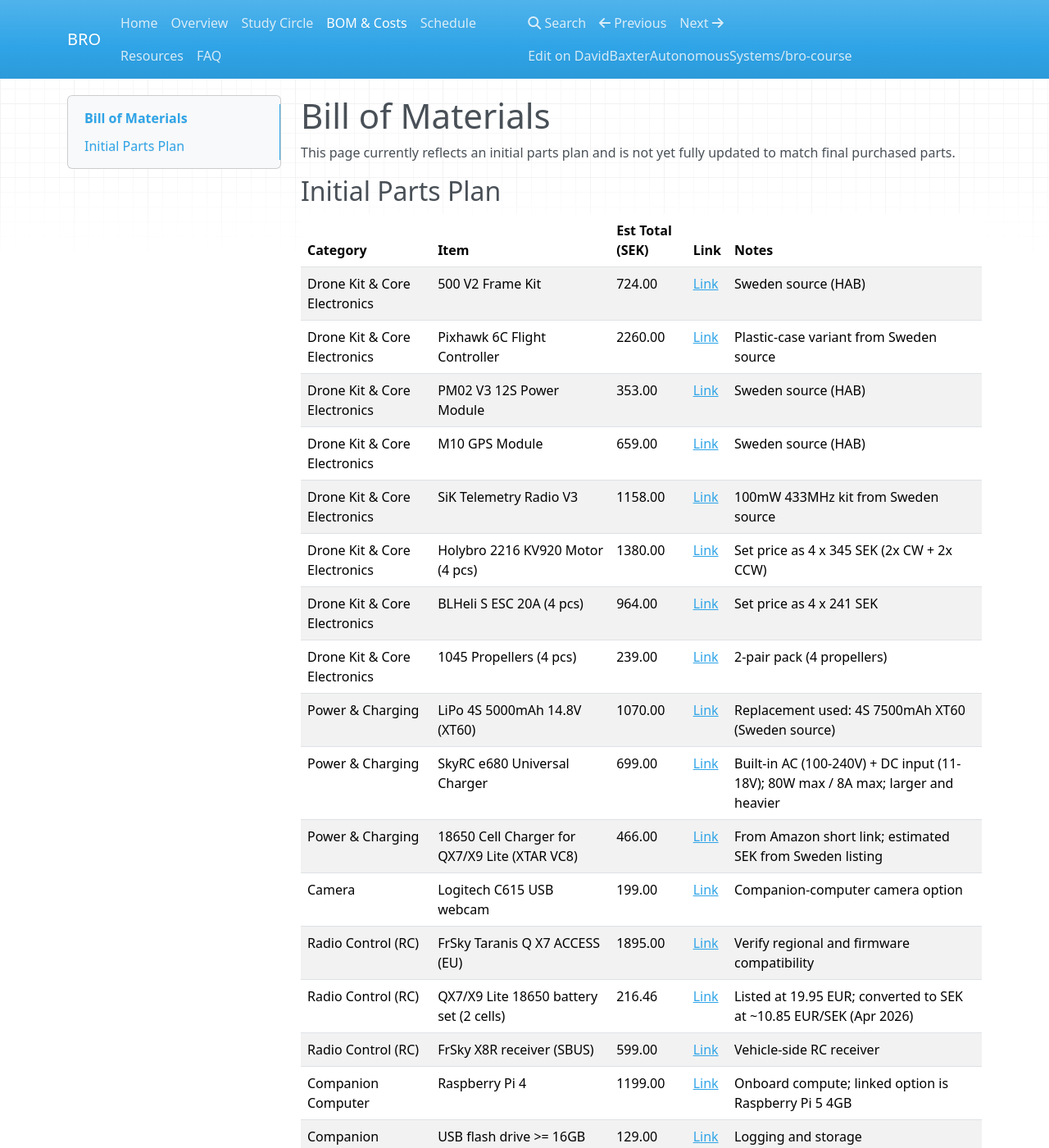
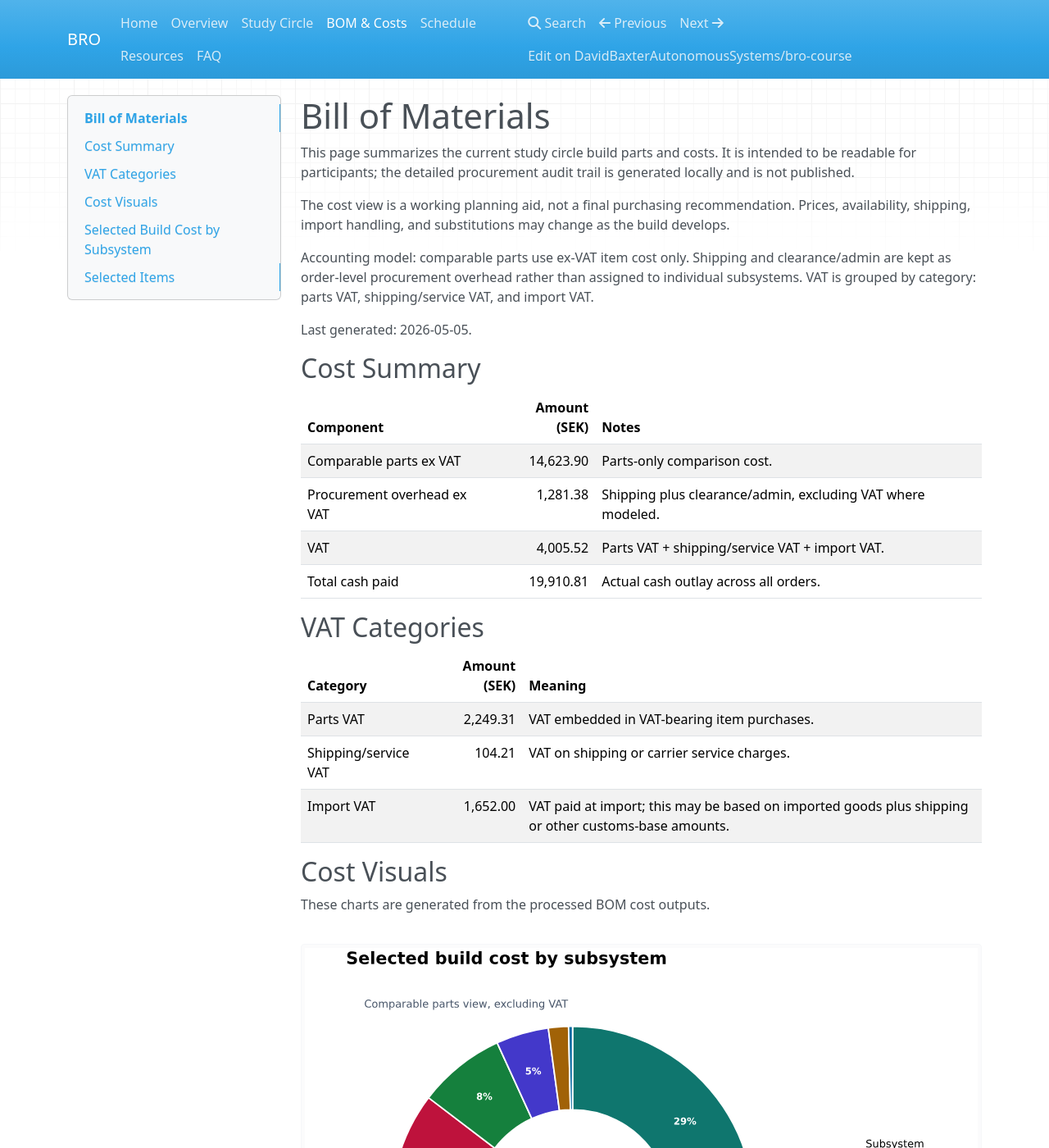
Before and after one commit to DavidBaxterAutonomousSystems/bro-course, an MkDocs documentation site: the page built from docs/bom.md, in a window 1280 px wide and 1400 px high. Shown: the whole window at 82% size. Built offline with MkDocs 1.6.1, drawn with Linux system fonts in a browser that asks for light colours; nearby versions of some CDN libraries; some of the changed text lies outside the part shown.

Commit message:
docs: publish summarized BOM view

```diff
--- a/docs/bom.md
+++ b/docs/bom.md
@@ -1,28 +1,95 @@
 # Bill of Materials
 
-This page currently reflects an initial parts plan and is not yet fully updated to match final purchased parts.
+This page summarizes the current study circle build parts and costs. It is intended to be readable for participants; the detailed procurement audit trail is generated locally and is not published.
 
-## Initial Parts Plan
+The cost view is a working planning aid, not a final purchasing recommendation. Prices, availability, shipping, import handling, and substitutions may change as the build develops.
 
-| Category | Item | Est Total (SEK) | Link | Notes |
-| --- | --- | --- | --- | --- |
-| Drone Kit & Core Electronics | 500 V2 Frame Kit | 724.00 | [Link](https://hab.se/modeller-delar/holybro-s500-v2-frame-kit) | Sweden source (HAB) |
-| Drone Kit & Core Electronics | Pixhawk 6C Flight Controller | 2260.00 | [Link](https://www.elefun.se/vara-70412/fpv-dronare-flight-controller-holybro-pixhawk-6c-plastic-case?show=monitor) | Plastic-case variant from Sweden source |
-| Drone Kit & Core Electronics | PM02 V3 12S Power Module | 353.00 | [Link](https://hab.se/elektronik-batterier/holybro-pm02-v3-power-module-12s) | Sweden source (HAB) |
-| Drone Kit & Core Electronics | M10 GPS Module | 659.00 | [Link](https://hab.se/elektronik-batterier/holybro-m10-gps-secondary-gps) | Sweden source (HAB) |
-| Drone Kit & Core Electronics | SiK Telemetry Radio V3 | 1158.00 | [Link](https://hab.se/elektronik-batterier/holybro-sik-telemetry-radio-v3-100mw-433mhz) | 100mW 433MHz kit from Sweden source |
-| Drone Kit & Core Electronics | Holybro 2216 KV920 Motor (4 pcs) | 1380.00 | [Link](https://hab.se/modeller-delar/multirotor/holybro/reservdelar/) | Set price as 4 x 345 SEK (2x CW + 2x CCW) |
-| Drone Kit & Core Electronics | BLHeli S ESC 20A (4 pcs) | 964.00 | [Link](https://hab.se/modeller-delar/multirotor/holybro/reservdelar/) | Set price as 4 x 241 SEK |
-| Drone Kit & Core Electronics | 1045 Propellers (4 pcs) | 239.00 | [Link](https://hab.se/modeller-delar/holybro-x500s500-v2-propeller1045-2pair) | 2-pair pack (4 propellers) |
-| Power & Charging | LiPo 4S 5000mAh 14.8V (XT60) | 1070.00 | [Link](https://www.autopartner.se/sv/batterier/li-po-batteri-4s-148v-7500mah-100c-xt60-kontakt.html) | Replacement used: 4S 7500mAh XT60 (Sweden source) |
-| Power & Charging | SkyRC e680 Universal Charger | 699.00 | [Link](https://www.elefun.se/p/prod.aspx?v=44861) | Built-in AC (100-240V) + DC input (11-18V); 80W max / 8A max; larger and heavier |
-| Power & Charging | 18650 Cell Charger for QX7/X9 Lite (XTAR VC8) | 466.00 | [Link](https://www.amazon.se/dp/B082D65385) | From Amazon short link; estimated SEK from Sweden listing |
-| Camera | Logitech C615 USB webcam | 199.00 | [Link](https://www.netonnet.se/art/dator-surfplatta/datortillbehor/webbkamera/logitech-c615-hd/1015719.8921/) | Companion-computer camera option |
-| Radio Control (RC) | FrSky Taranis Q X7 ACCESS (EU) | 1895.00 | [Link](https://www.elefun.se/vara-48092/radioutrustning-sandare-frsky-taranis-q-x7-access-black-eu) | Verify regional and firmware compatibility |
-| Radio Control (RC) | QX7/X9 Lite 18650 battery set (2 cells) | 216.46 | [Link](https://www.engelmt.de/mtbatteries/single-cells/taranis-qx7-x9-lite-batteries-inr18650-30q-button-top) | Listed at 19.95 EUR; converted to SEK at ~10.85 EUR/SEK (Apr 2026) |
-| Radio Control (RC) | FrSky X8R receiver (SBUS) | 599.00 | [Link](https://www.elefun.se/vara-33758/radioutrustning-mottagare-frsky-x8r) | Vehicle-side RC receiver |
-| Companion Computer | Raspberry Pi 4 | 1199.00 | [Link](https://www.electrokit.com/raspberry-pi-5-4gb) | Onboard compute; linked option is Raspberry Pi 5 4GB |
-| Companion Computer | USB flash drive >= 16GB (example 32GB) | 129.00 | [Link](https://www.netonnet.se/art/dator-surfplatta/datortillbehor/lagring/usb-minne/sandisk-ultra-fit-32gb-usb-3-1/1002879.8917/) | Logging and storage |
-| Miscellaneous | Beyond Robotix Kahuna (WiFi <-> MAVLink) | 414.00 | [Link](https://www.beyondrobotix.com/products/kahuna) | Checkout-confirmed at 414.00 SEK including shipping (user-provided) |
-| Ground Station & Software | QGroundControl | 0.00 | [Link](https://qgroundcontrol.com/) | Ground control software |
-| Ground Station & Software | Holybro S500 parameter files | 0.00 | [Link](https://github.com/ArduPilot/ardupilot/blob/master/Tools/Frame_params/Holybro-S500.param) | Load via QGroundControl |
+Accounting model: comparable parts use ex-VAT item cost only. Shipping and clearance/admin are kept as order-level procurement overhead rather than assigned to individual subsystems. VAT is grouped by category: parts VAT, shipping/service VAT, and import VAT.
+
+Last generated: 2026-05-05.
+
+## Cost Summary
+
+| Component | Amount (SEK) | Notes |
+| --- | ---: | --- |
+| Comparable parts ex VAT | 14,623.90 | Parts-only comparison cost. |
+| Procurement overhead ex VAT | 1,281.38 | Shipping plus clearance/admin, excluding VAT where modeled. |
+| VAT | 4,005.52 | Parts VAT + shipping/service VAT + import VAT. |
+| Total cash paid | 19,910.81 | Actual cash outlay across all orders. |
+
+## VAT Categories
+
+| Category | Amount (SEK) | Meaning |
+| --- | ---: | --- |
+| Parts VAT | 2,249.31 | VAT embedded in VAT-bearing item purchases. |
+| Shipping/service VAT | 104.21 | VAT on shipping or carrier service charges. |
+| Import VAT | 1,652.00 | VAT paid at import; this may be based on imported goods plus shipping or other customs-base amounts. |
+
+## Cost Visuals
+
+These charts are generated from the processed BOM cost outputs.
+
+![Selected build cost by subsystem](assets/bom/subsystem_cost_pie.svg)
+
+![Total cash paid breakdown](assets/bom/cash_paid_breakdown.svg)
+
+## Selected Build Cost by Subsystem
+
+Comparable parts view only: item cost excluding VAT, with shipping and clearance kept as order-level procurement overhead.
+
+| Subsystem | Core Cost (SEK ex VAT) | Optional Cost (SEK ex VAT) | Core Build Qty | Optional Build Qty |
+| --- | ---: | ---: | ---: | ---: |
+| Propulsion | 2,396.61 | 0.00 | 13 | 0 |
+| Flight control | 1,520.04 | 0.00 | 1 | 0 |
+| Communications | 1,207.28 | 303.20 | 2 | 1 |
+| Navigation & sensing | 503.57 | 286.49 | 1 | 1 |
+| Compute / autonomy | 774.01 | 0.00 | 2 | 0 |
+| Power | 637.90 | 0.00 | 3 | 0 |
+| Frame & structure | 384.61 | 0.00 | 1 | 0 |
+| Payload | 0.00 | 146.40 | 0 | 1 |
+| Mounting & fasteners | 28.89 | 0.00 | 2 | 0 |
+
+## Selected Items
+
+| Subsystem | Item | Build Qty | Need | Comparable Cost (SEK ex VAT) | Vendor | Link |
+| --- | --- | ---: | --- | ---: | --- | --- |
+| Communications | Holybro - SiK Telemetry Radio Set V3 | 1 | Required | 737.68 | 3DXR | [Link](https://www.3dxr.co.uk/radio-gear-c33/telemetry-c31/433-mhz-telemetry-c32/holybro-sik-telemetry-radio-set-v3-100mw-433mhz-p3021) |
+| Communications | Kahuna With Range ExtendingWiFi Adapter | 1 | Optional | 303.20 | Beyond Robotics | [Link](https://www.beyondrobotix.com/products/kahuna?variant=52265624830289) |
+| Communications | Receiver - FrSky X8R | 1 | Required | 469.60 | Elefun | [Link](https://www.elefun.se/vara-33758/radioutrustning-mottagare-frsky-x8r) |
+| Compute / autonomy | Raspberry Pi 4 Model B | 1 | Required | 679.20 | Amazon | [Link](https://www.amazon.se/dp/B07TD42S27?ref=ppx_yo2ov_dt_b_fed_asin_title) |
+| Compute / autonomy | SanDisk Ultra 64GB microSDXC Card | 1 | Required | 94.81 | Amazon | [Link](https://www.amazon.se/-/en/dp/B0B7NXBM6P?th=1) |
+| Flight control | Pixhawk 6C | 1 | Required | 1,520.04 | Holybro | [Link](https://holybro.com/products/pixhawk-6c?_pos=2&_sid=2e48f56f9&_ss=r) |
+| Frame & structure | S500 V2 Frame Kit | 1 | Required | 384.61 | Holybro | [Link](https://holybro.com/collections/multicopter-kit/products/spare-parts-x500-v2-kit) |
+| Ground support | Charger - SkyRC S100 Neo Datorladdare AC100W/DC200W | 1 | Required | 548.00 | Elefun | [Link](https://www.elefun.se/vara-63967/computerlader-skyrc-s100-neo-ac100w-dc200w) |
+| Ground support | LiPo-Safe Bag | 1 | Required | 124.80 | Elefun | [Link](https://www.elefun.se/vara-63844/saker-laddvaska-elefun-lipo-safe-bag-transportvaska-m) |
+| Ground support | SkyRC Multi-balance card | 1 | Optional | 105.60 | Elefun | [Link](https://www.elefun.se/vara-25070/laddningstillbehor-balanseringskontakt-skyrc-multibalanseringskort-xh-tp-fp-hp-pq-eh) |
+| Ground support | Transmitter - FrSky Taranis Q X7 ACCESS Black EU | 1 | Required | 1,488.00 | Elefun | [Link](https://www.elefun.se/vara-48092/radioutrustning-sandare-frsky-taranis-q-x7-access-black-eu) |
+| Ground support | Transmitter Batteries - Samsung INR18650-35E 3400mA 3.6V Li-ion | 2 | Required | 78.40 | Elefun | [Link](https://www.elefun.se/vara-40233/batteri-nimh-samsung-inr18650-35e-3400ma-36v-liion) |
+| Ground support | XT60 to DC5525 Power Cable | 1 | Optional | 140.43 | Amazon | [Link](https://www.amazon.se/dp/B0DRCHK4TM?ref=ppx_yo2ov_dt_b_fed_asin_title&th=1) |
+| Mounting & fasteners | CubePilot 3M Stickers | 1 | Required | 29.39 | 3DXR | [Link](https://www.3dxr.co.uk/autopilots-c2/the-cube-aka-pixhawk-2-1-c9/cube-autopilot-and-combos-c10/cubepilot-cubepilot-3m-stickers-p6088) |
+| Mounting & fasteners | Double sided acrylic tape (3m) | 1 | Required | 55.80 | 3DXR | [Link](https://www.3dxr.co.uk/building-c23/tapes-c130/double-sided-c466/3dxr-3-meter-double-sided-acrylic-tape-p5242) |
+| Mounting & fasteners | Tarot Hook & Loop Fastening Strap (360mm) | 2 | Required | 28.89 | 3DXR | [Link](https://www.3dxr.co.uk/building-c23/tapes-c130/velcro-c350/tarot-hook-loop-fastening-strap-360mm-tl2698-p3565) |
+| Navigation & sensing | InnoMaker Global Shutter Camera Module | 1 | Optional | 286.49 | Amazon | [Link](https://www.amazon.se/-/en/dp/B09WTP5GZH?th=1) |
+| Navigation & sensing | M9N GPS - IST8310 | 1 | Required | 503.57 | Holybro | [Link](https://holybro.com/products/m9n-gps) |
+| Payload | Holybro S500 V2 Payload Platform Board V2 | 1 | Optional | 146.40 | HAB | [Link](https://hab.se/modeller-delar/holybro-s500-v2-payload-platform-board-v2) |
+| Power | Holybro S500 V2 Battery Mounting Board V2 | 1 | Required | 104.80 | HAB | [Link](https://hab.se/modeller-delar/holybro-s500-v2-battery-mounting-board-v2) |
+| Power | LiPo Battery 4s 3300mAh - 40C - CNHL XT60 | 1 | Required | 359.20 | Elefun | [Link](https://www.elefun.se/vara-61453/batteri-lipo-4s-3300mah-40c-cnhl-xt60) |
+| Power | PM02 Power Module | 1 | Required | 173.90 | Holybro | [Link](https://holybro.com/collections/power-modules-pdbs/products/pm02-v3-12s-power-module) |
+| Propulsion | Holybro S500 V2 Motor 2216-920KV-CCW (1PC) | 2 | Required | 552.00 | HAB | [Link](https://hab.se/modeller-delar/holybro-s500-v2-motor-2216-920kv-ccw-1pc) |
+| Propulsion | Holybro S500 V2 Motor 2216-920KV-CW (1PC) | 2 | Required | 552.00 | HAB | [Link](https://hab.se/modeller-delar/holybro-s500-v2-motor-2216-920kv-cw-1pc) |
+| Propulsion | Holybro S500 V2-BLHeli S 20A ESC(1PC) | 4 | Required | 771.20 | HAB | [Link](https://hab.se/modeller-delar/holybro-s500-v2-blheli-s-20a-esc1pc) |
+| Propulsion | Holybro X500/S500 V2 Propeller1045 (2pair) | 1 | Required | 191.20 | HAB | [Link](https://hab.se/modeller-delar/holybro-x500s500-v2-propeller1045-2pair) |
+| Propulsion | T-Motor T1045 Self locking Props - Pair | 4 | Required | 330.21 | 3DXR | [Link](https://www.3dxr.co.uk/multirotor-c3/multirotor-props-c265/t-motor-t1045-self-locking-props-pair-p3209) |
+| Tools & assembly | Fixpoint 45246 Desoldering Braid, 2 mm x 1.5 m | 1 | Optional | 42.40 | Amazon | [Link](https://www.amazon.se/-/en/dp/B01M7YZ3FM?th=1) |
+| Tools & assembly | Leaded Solder 100G - 0.8mm Diameter | 1 | Required | 82.21 | 3DXR | [Link](https://www.3dxr.co.uk/building-c23/consumables-c24/team-black-sheep-tbs-solder-100g-p5484) |
+| Tools & assembly | Soldering Brass Sponge | 1 | Optional | 118.40 | Amazon | [Link](https://www.amazon.se/-/en/dp/B08FQBS97L) |
+| Tools & assembly | Soldering Pen - PINECIL version 2 | 1 | Required | 699.46 | Amazon | [Link](https://www.amazon.se/dp/B096X6SG13?ref=ppx_yo2ov_dt_b_fed_asin_title) |
+| Wiring & connectors | 14 AWG Silicone Wire Black (1m) | 2 | Required | 19.59 | 3DXR | [Link](https://www.3dxr.co.uk/electronics-c78/cable-wire-c295/silicon-cables-c297/amass-awg-silicone-wire-cable-p5271) |
+| Wiring & connectors | 14 AWG Silicone Wire Red (1m) | 2 | Required | 19.59 | 3DXR | [Link](https://www.3dxr.co.uk/electronics-c78/cable-wire-c295/silicon-cables-c297/amass-awg-silicone-wire-cable-p5271) |
+| Wiring & connectors | 20 AWG Silicone Wire Black (1m) | 2 | Required | 10.29 | 3DXR | [Link](https://www.3dxr.co.uk/electronics-c78/cable-wire-c295/silicon-cables-c297/amass-awg-silicone-wire-cable-p5271) |
+| Wiring & connectors | 20 AWG Silicone Wire Red (1m) | 2 | Required | 10.29 | 3DXR | [Link](https://www.3dxr.co.uk/electronics-c78/cable-wire-c295/silicon-cables-c297/amass-awg-silicone-wire-cable-p5271) |
+| Wiring & connectors | 28 AWG Silicone Wire Black (1m) | 2 | Required | 5.33 | 3DXR | [Link](https://www.3dxr.co.uk/electronics-c78/cable-wire-c295/silicon-cables-c297/amass-awg-silicone-wire-cable-p5271) |
+| Wiring & connectors | 28 AWG Silicone Wire Blue (1m) | 2 | Required | 5.33 | 3DXR | [Link](https://www.3dxr.co.uk/electronics-c78/cable-wire-c295/silicon-cables-c297/amass-awg-silicone-wire-cable-p5271) |
+| Wiring & connectors | 28 AWG Silicone Wire Red (1m) | 2 | Required | 5.33 | 3DXR | [Link](https://www.3dxr.co.uk/electronics-c78/cable-wire-c295/silicon-cables-c297/amass-awg-silicone-wire-cable-p5271) |
+| Wiring & connectors | 28 AWG Silicone Wire White (1m) | 2 | Required | 5.33 | 3DXR | [Link](https://www.3dxr.co.uk/electronics-c78/cable-wire-c295/silicon-cables-c297/amass-awg-silicone-wire-cable-p5271) |
+| Wiring & connectors | 28 AWG Silicone Wire Yellow (1m) | 2 | Required | 5.33 | 3DXR | [Link](https://www.3dxr.co.uk/electronics-c78/cable-wire-c295/silicon-cables-c297/amass-awg-silicone-wire-cable-p5271) |
```
Also changed, not shown: content/bom-intro.md (added, +7 -0 lines), docs/assets/bom/cash_paid_breakdown.svg (added), docs/assets/bom/subsystem_cost_pie.svg (added), 2 other files.
